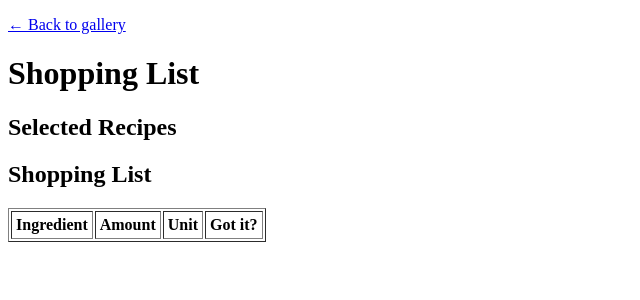
After one commit to stranger-nils/recipe-db, a Flask app: page /shopping_list in a window 1280 px wide. The commit adds this page. Shown: the top 300 px of the page, without its empty margins (0-640 px from the left). Run offline with Flask 3, Linux system fonts and the light colour scheme; lists and menus that the app fills with data are empty.

Commit message:
added shopping list feature

```diff
--- a/app.py
+++ b/app.py
@@ -347,5 +347,75 @@ def delete_recipe(recipe_id):
     conn.close()
     return redirect(url_for('index'))
 
+@app.route('/add_to_shopping_list/<int:recipe_id>', methods=['POST'])
+def add_to_shopping_list(recipe_id):
+    shopping_list = session.get('shopping_list', {})
+    shopping_list[str(recipe_id)] = shopping_list.get(str(recipe_id), 0) + 1
+    session['shopping_list'] = shopping_list
+    return redirect(url_for('shopping_list'))
+
+@app.route('/shopping_list', methods=['GET', 'POST'])
+def shopping_list():
+    conn = sqlite3.connect('recipe.db')
+    conn.row_factory = sqlite3.Row
+    c = conn.cursor()
+    shopping_list = session.get('shopping_list', {})
+    recipes = []
+    ingredients_map = {}
+
+    # Fetch recipes and their ingredients
+    for recipe_id, qty in shopping_list.items():
+        c.execute('SELECT * FROM recipe WHERE id=?', (recipe_id,))
+        recipe = c.fetchone()
+        if recipe:
+            recipes.append({'recipe': recipe, 'qty': qty})
+
+            # Fetch ingredients for this recipe
+            c.execute('''
+                SELECT i.name, ri.amount, ri.unit
+                FROM recipe_ingredient ri
+                JOIN ingredient i ON ri.ingredient_id = i.id
+                WHERE ri.recipe_id = ?
+            ''', (recipe_id,))
+            for ing in c.fetchall():
+                key = (ing['name'], ing['unit'])
+                # Try to sum amounts as floats, fallback to string concat if not possible
+                try:
+                    amt = float(ing['amount']) * qty
+                except:
+                    amt = f"{ing['amount']} x {qty}"
+                if key in ingredients_map:
+                    try:
+                        ingredients_map[key] += amt
+                    except:
+                        ingredients_map[key] = f"{ingredients_map[key]}, {amt}"
+                else:
+                    ingredients_map[key] = amt
+
+    conn.close()
+    return render_template('shopping_list.html', recipes=recipes, ingredients_map=ingredients_map)
+
+@app.route('/update_shopping_list/<int:recipe_id>/<action>', methods=['POST'])
+def update_shopping_list(recipe_id, action):
+    shopping_list = session.get('shopping_list', {})
+    rid = str(recipe_id)
+    if rid in shopping_list:
+        if action == 'increase':
+            shopping_list[rid] += 1
+        elif action == 'decrease':
+            shopping_list[rid] = max(1, shopping_list[rid] - 1)
+    session['shopping_list'] = shopping_list
+    return redirect(url_for('shopping_list'))
+
+@app.route('/remove_from_shopping_list/<int:recipe_id>', methods=['POST'])
+def remove_from_shopping_list(recipe_id):
+    shopping_list = session.get('shopping_list', {})
+    rid = str(recipe_id)
+    if rid in shopping_list:
+        del shopping_list[rid]
+    session['shopping_list'] = shopping_list
+    return redirect(url_for('shopping_list'))
+
+
 if __name__ == '__main__':
     app.run(debug=True)
--- a/templates/index.html
+++ b/templates/index.html
@@ -98,7 +98,7 @@
         <div class="main-content">
             <h1>Nils's Cookbook</h1>
             <a href="{{ url_for('new_recipe') }}" style="display:inline-block; margin-bottom:20px; padding:10px 20px; background:#4CAF50; color:white; border-radius:5px; text-decoration:none;">➕ New Recipe</a>
-
+            <a href="{{ url_for('shopping_list') }}">🛒 Shopping List</a>
             <form method="get" class="filter-container">
                 <label for="ingredients">Filter by ingredient:</label>
                 <select name="ingredients" id="ingredients" multiple="multiple" style="min-width:250px;">
--- a/templates/recipe_detail.html
+++ b/templates/recipe_detail.html
@@ -60,6 +60,9 @@
                 <form action="{{ url_for('delete_recipe', recipe_id=recipe['id']) }}" method="post" style="display:inline;">
                     <button type="submit" onclick="return confirm('Are you sure you want to delete this recipe?');" style="background: #ffdddd; color: #a00; border: 1px solid #a00; border-radius: 5px; padding: 8px 16px; font-size: 18px; margin-left: 10px;">🗑️ Delete</button>
                 </form>
+                <form action="{{ url_for('add_to_shopping_list', recipe_id=recipe['id']) }}" method="post" style="display:inline;">
+                    <button type="submit" style="background: #e0ffe0; color: #080; border: 1px solid #080; border-radius: 5px; padding: 8px 16px; font-size: 18px; margin-left: 10px;">🛒 Add to Shopping List</button>
+                </form>
             </div>
         </div>
         <h1>{{ recipe['title'] }}</h1>
--- /dev/null
+++ b/templates/shopping_list.html
@@ -0,0 +1,60 @@
+<!DOCTYPE html>
+<html lang="en">
+<head>
+    <meta charset="UTF-8">
+    <title>Shopping List</title>
+</head>
+<body>
+    <p><a href="{{ url_for('index') }}">← Back to gallery</a></p>
+    <h1>Shopping List</h1>
+    <h2>Selected Recipes</h2>
+    <ul>
+        {% for item in recipes %}
+        <li>
+            {{ item.recipe['title'] }} (x{{ item.qty }})
+            <form action="{{ url_for('update_shopping_list', recipe_id=item.recipe['id'], action='increase') }}" method="post" style="display:inline;">
+                <button type="submit">+</button>
+            </form>
+            <form action="{{ url_for('update_shopping_list', recipe_id=item.recipe['id'], action='decrease') }}" method="post" style="display:inline;">
+                <button type="submit">-</button>
+            </form>
+            <form action="{{ url_for('remove_from_shopping_list', recipe_id=item.recipe['id']) }}" method="post" style="display:inline;">
+                <button type="submit">Remove</button>
+            </form>
+        </li>
+        {% endfor %}
+    </ul>
+    <h2>Shopping List</h2>
+    <table border="1" cellpadding="4" id="shopping-table">
+        <tr>
+            <th>Ingredient</th>
+            <th>Amount</th>
+            <th>Unit</th>
+            <th>Got it?</th>
+        </tr>
+        {% for (name, unit), amount in ingredients_map.items() %}
+        <tr>
+            <td>{{ name }}</td>
+            <td>{{ amount }}</td>
+            <td>{{ unit }}</td>
+            <td style="text-align: center;">
+                <input type="checkbox" class="got-checkbox">
+            </td>
+        </tr>
+        {% endfor %}
+    </table>
+    <script>
+    document.addEventListener('DOMContentLoaded', function() {
+        document.querySelectorAll('.got-checkbox').forEach(function(checkbox) {
+            checkbox.addEventListener('change', function() {
+                if (checkbox.checked) {
+                    checkbox.closest('tr').style.backgroundColor = '#d4f7d4';
+                } else {
+                    checkbox.closest('tr').style.backgroundColor = '';
+                }
+            });
+        });
+    });
+    </script>
+</body>
+</html>
```
Also changed, not shown: recipe.db.
